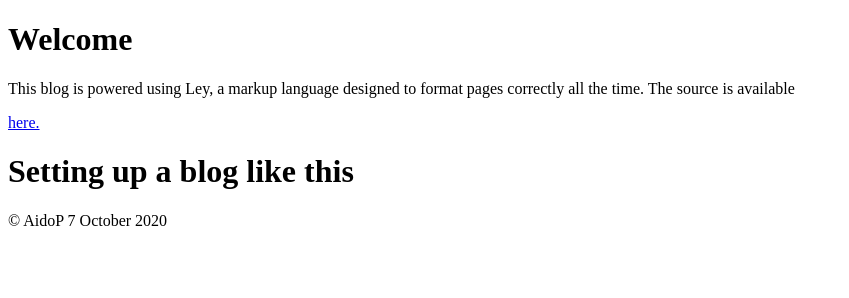
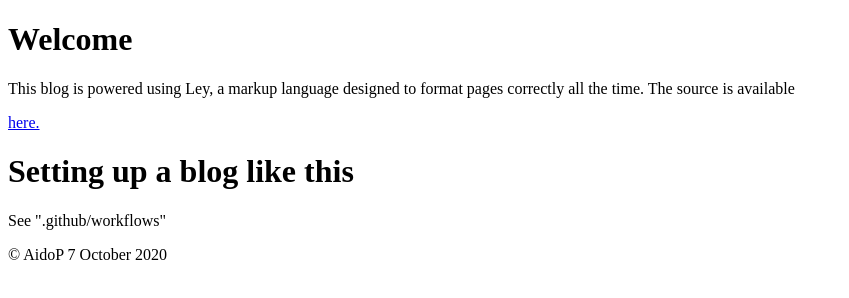
Before and after one commit to AidoP/ley-blog, a plain HTML site: page first.html in a window 1280 px wide. Shown: the whole page, without its empty margins (0-849 px from the left). Drawn offline with Linux system fonts and the light colour scheme.

Commit message:
Auto-built Ley files

```diff
--- a/first.html
+++ b/first.html
@@ -9,7 +9,7 @@
 
         </header>
         <main>
-            <h1 id="Welcome">Welcome</h1><div class="depth_1"><p>This blog is powered using Ley, a markup language designed to format pages correctly all the time. The source is available</p><a href="https://gitub.com/AidoP/blog"><p>here.</p></a></div><h1 id="Setting up a blog like this">Setting up a blog like this</h1><div class="depth_1"></div>
+            <h1 id="Welcome">Welcome</h1><div class="depth_1"><p>This blog is powered using Ley, a markup language designed to format pages correctly all the time. The source is available</p><a href="https://gitub.com/AidoP/blog"><p>here.</p></a></div><h1 id="Setting up a blog like this">Setting up a blog like this</h1><div class="depth_1"><p>See ".github/workflows"</p></div>
         </main>
         <footer>
             &copy; AidoP 7 October 2020
```
